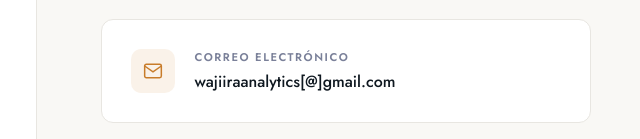
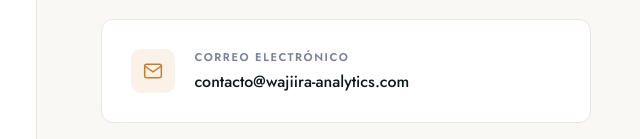
Before and after one commit to romu545/wajiira-analytics, a plain HTML site: page contacto.html in a window 1280 px wide. Shown: the part 661-800 px from the top of the page, 625-1265 px from the left. Drawn offline with Linux system fonts and the light colour scheme.

Commit message:
Update email address in contacto.html

```diff
--- a/contacto.html
+++ b/contacto.html
@@ -134,7 +134,7 @@
       </div>
       <div>
   <div class="info-label">Correo electrónico</div>
-  <span class="info-value">wajiiraanalytics[@]gmail.com</span>
+  <span class="info-value">contacto@wajiira-analytics.com</span>
 </div>
     </a>
 
```
